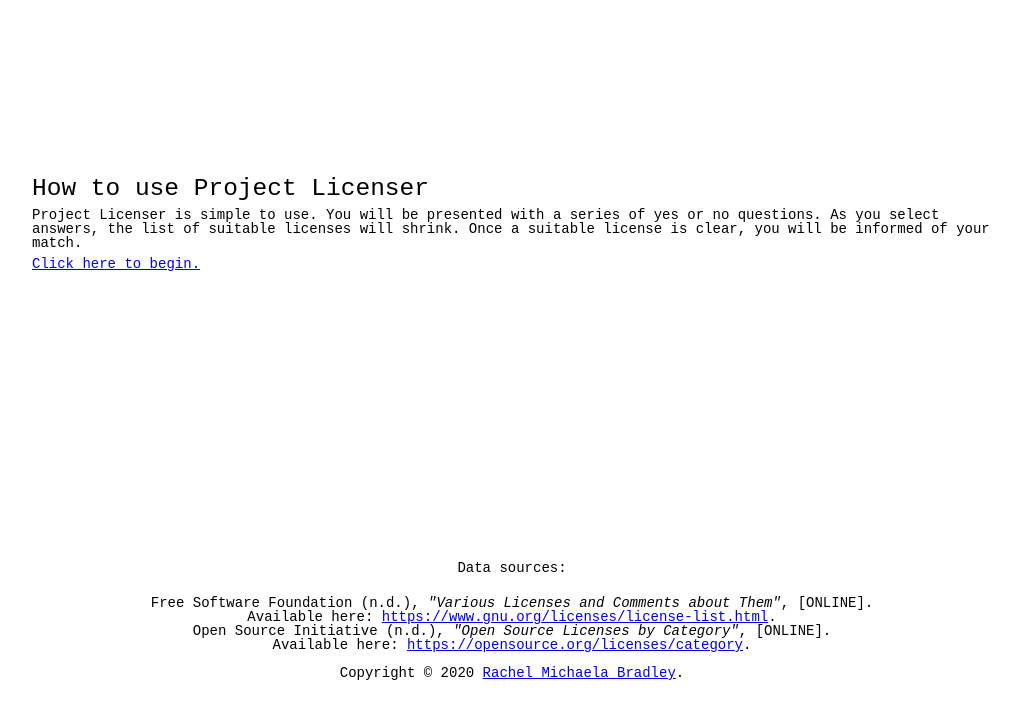
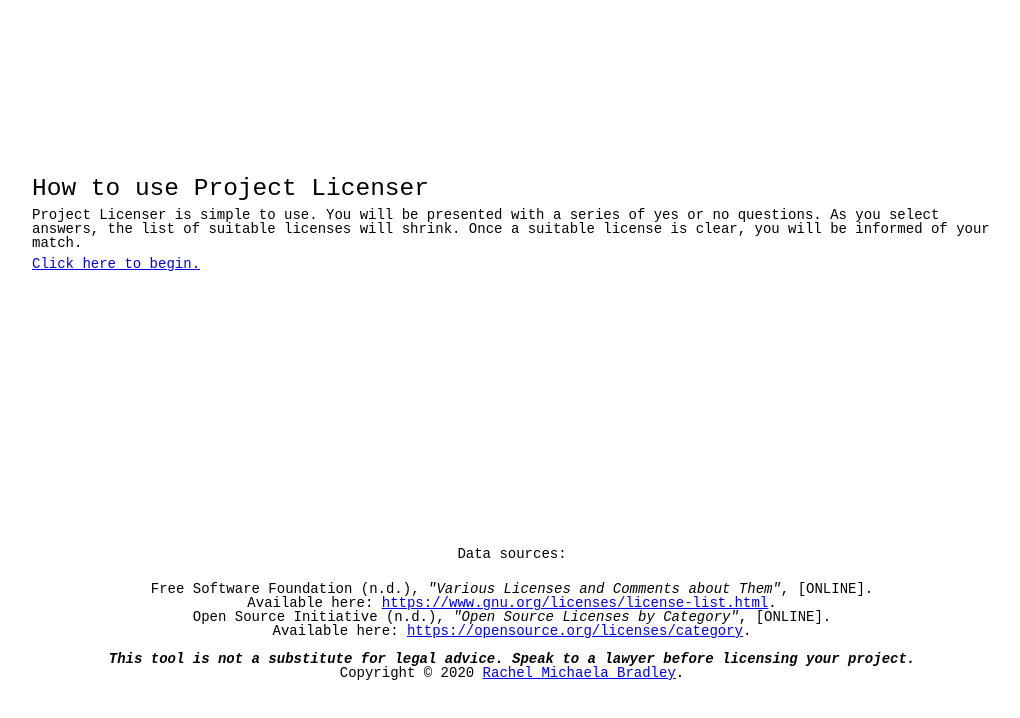
Before and after one commit to rachelmichaela/project-licenser, a plain HTML site: page www/index.html in a window 1280 px wide. Shown: the part 78-796 px from the top of the page, without its empty margins (128-1148 px from the left). Drawn offline with Linux system fonts and the light colour scheme.

Commit message:
Add legal disclaimer.

```diff
--- a/www/index.html
+++ b/www/index.html
@@ -36,6 +36,8 @@
 					<li>Open Source Initiative (n.d.), <em>"Open Source Licenses by Category"</em>, [ONLINE]. <br />Available here: <a href="https://opensource.org/licenses/category">https://opensource.org/licenses/category</a>.</li>
 				</ol>
 				<br />
+				<strong><em>This tool is not a substitute for legal advice. Speak to a lawyer before licensing your project.</em></strong>
+				<br />
 				Copyright &copy; 2020 <a href="https://www.delevingne.me/">Rachel Michaela Bradley</a>.
 			</p>
 		</footer>
```
